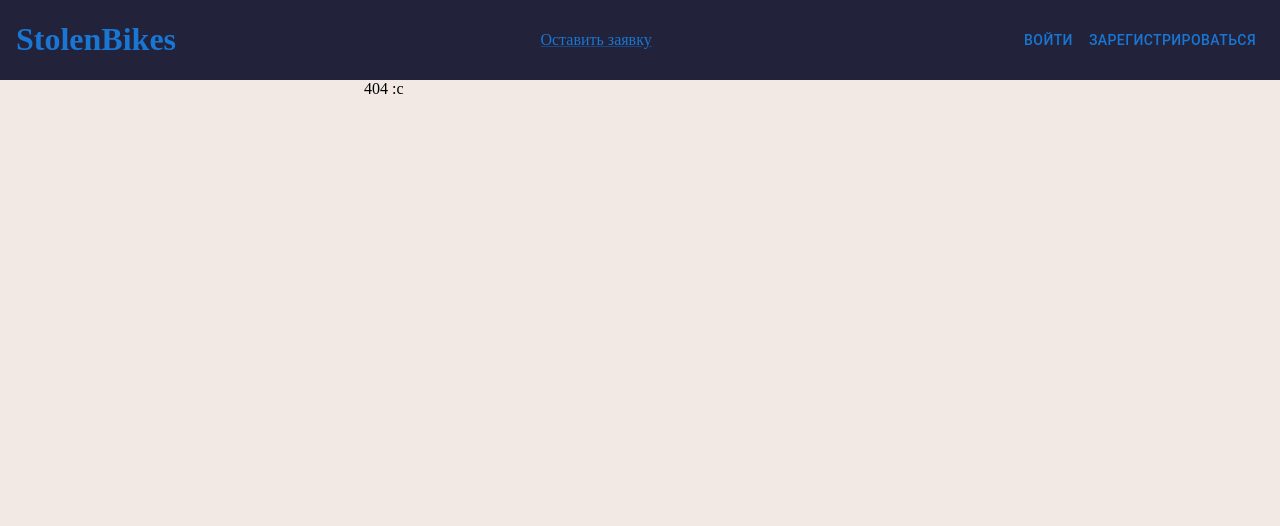
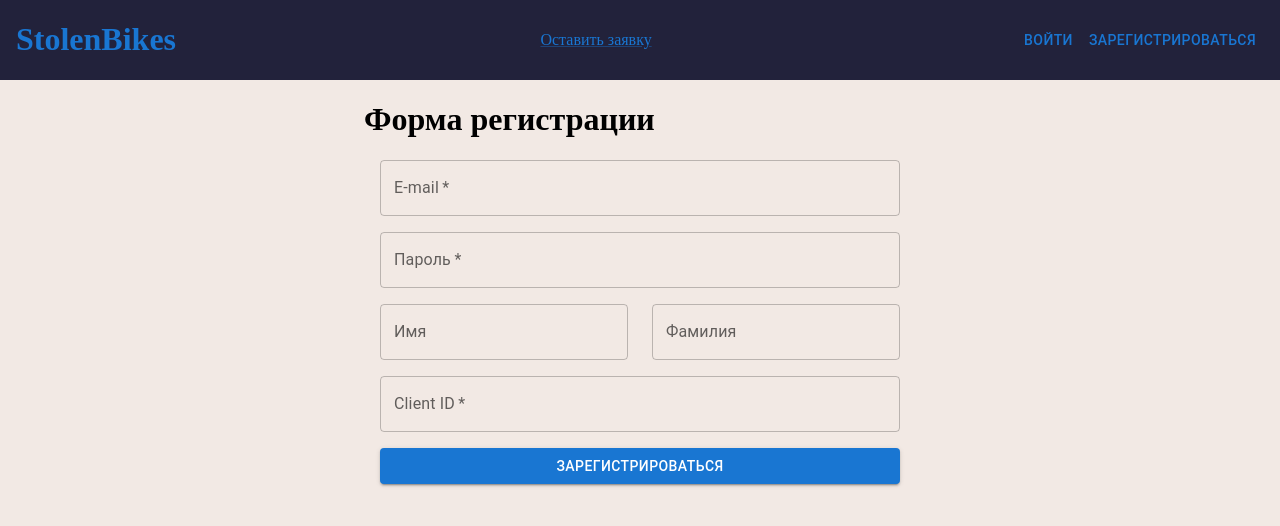
Before and after one commit to slowsleep/stolen-bikes, a React (Vite) app: page /sign-up in a window 1280 px wide. Before the commit this address had no page. Shown: the top 526 px of the page. Built offline with nearby package versions, Linux system fonts and the light colour scheme.

Commit message:
Add form sign up

```diff
--- a/src/App.jsx
+++ b/src/App.jsx
@@ -4,11 +4,13 @@ import Layout from "./components/Layout";
 import HomePage from "./pages/HomePage";
 import NotFound from "./pages/NotFound";
 import CreateCase from "./pages/CreateCase";
+import SignUp from "./pages/SignUp";
 
 const router = createBrowserRouter(createRoutesFromElements(
   <Route path="/" element={<Layout />}>
     <Route index element={<HomePage />} />
     <Route path="create-case" element={<CreateCase />} />
+    <Route path="sign-up" element={<SignUp />} />
     <Route path="*" element={<NotFound />} />
   </Route>
 ))
--- /dev/null
+++ b/src/common.module.css
@@ -0,0 +1,6 @@
+.form {
+    display: flex;
+    flex-direction: column;
+    row-gap: 1em;
+    margin: 1em;
+}
--- /dev/null
+++ b/src/pages/SignUp.jsx
@@ -0,0 +1,27 @@
+import { Button, FormControl, TextField } from "@mui/material";
+import styles from "../common.module.css";
+const SignUp = () => {
+  return (
+    <div>
+        <h1>Форма регистрации</h1>
+        <form className={styles.form}>
+            <FormControl>
+                <TextField label="E-mail" name="email" required />
+            </FormControl>
+            <FormControl>
+                <TextField label="Пароль" name="password" required />
+            </FormControl>
+            <FormControl sx={{display: "flex", flexDirection: "row", justifyContent: "space-between"}}>
+                <TextField sx={{minWidth: "15em"}} label="Имя" name="name" />
+                <TextField sx={{minWidth: "15em"}} label="Фамилия" name="surname" />
+            </FormControl>
+            <FormControl>
+                <TextField label="Client ID" name="clienId" required />
+            </FormControl>
+            <Button variant="contained">Зарегистрироваться</Button>
+        </form>
+    </div>
+  )
+}
+
+export default SignUp
```
